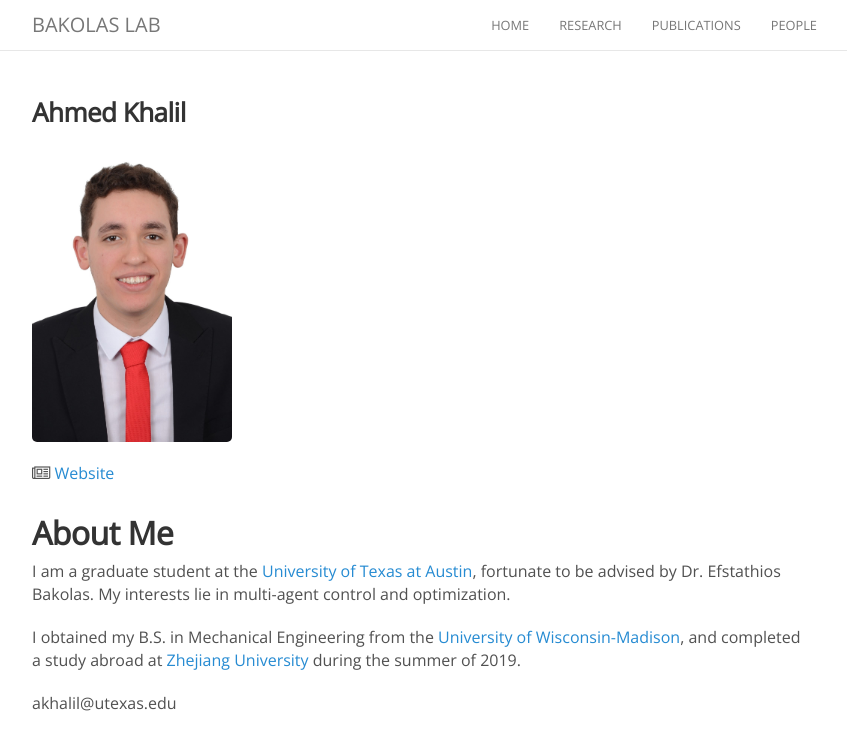
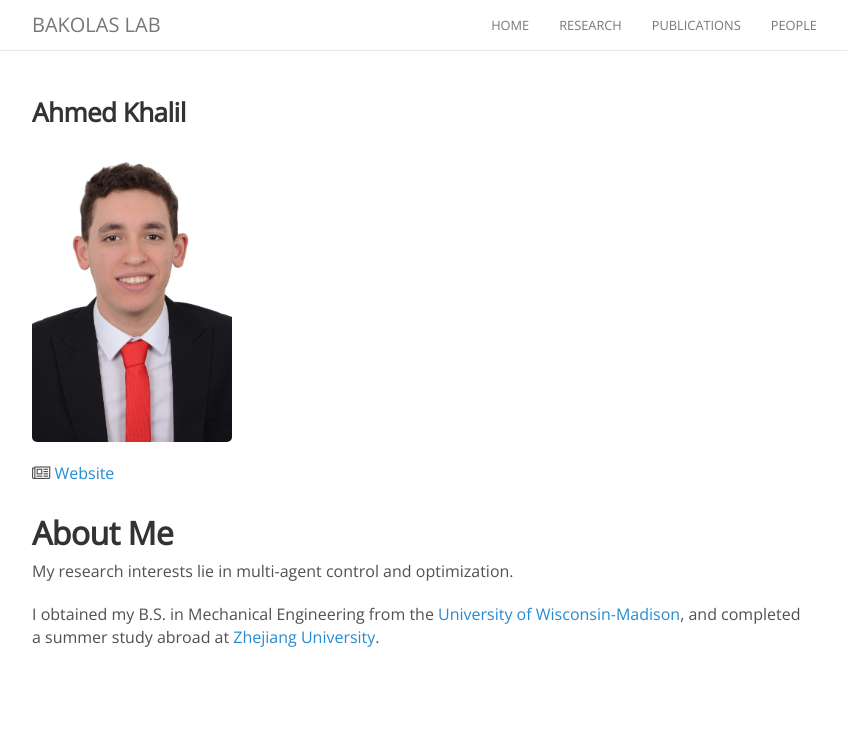
Before and after one commit to bakolaslab/bakolaslab.github.io, a Jekyll site: the page built from _people/ahmed_khalil.md, in a window 1280 px wide. Shown: the top 750 px of the page, without its empty margins (223-1070 px from the left). Built offline with Jekyll 4.4.1, drawn with Linux system fonts in a browser that asks for light colours; nearby versions of some CDN libraries; comment, search, counter and statistics services are not loaded.

Commit message:
ahmed bio

```diff
--- a/_people/ahmed_khalil.md
+++ b/_people/ahmed_khalil.md
@@ -11,8 +11,6 @@ joined: 2023
 <i class="fa fa-newspaper-o"></i> <a href="https://itsahmedkhalil.github.io/" target="_blank">Website</a>
 
 ## About Me
-I am a graduate student at the [University of Texas at Austin](https://www.utexas.edu/), fortunate to be advised by Dr. Efstathios Bakolas. My interests lie in multi-agent control and optimization.
+My research interests lie in multi-agent control and optimization.
 
-I obtained my B.S. in Mechanical Engineering from the [University of Wisconsin-Madison](https://engineering.wisc.edu/programs/degrees/mechanical-engineering-bs/), and completed a study abroad at [Zhejiang University](https://www.zju.edu.cn/english/) during the summer of 2019.
-
-akhalil@utexas.edu
+I obtained my B.S. in Mechanical Engineering from the [University of Wisconsin-Madison](https://engineering.wisc.edu/programs/degrees/mechanical-engineering-bs/), and completed a summer study abroad at [Zhejiang University](https://www.zju.edu.cn/english/).
```
Also changed, not shown: other parts of _people/ahmed_khalil.md (+1 -1 lines).
